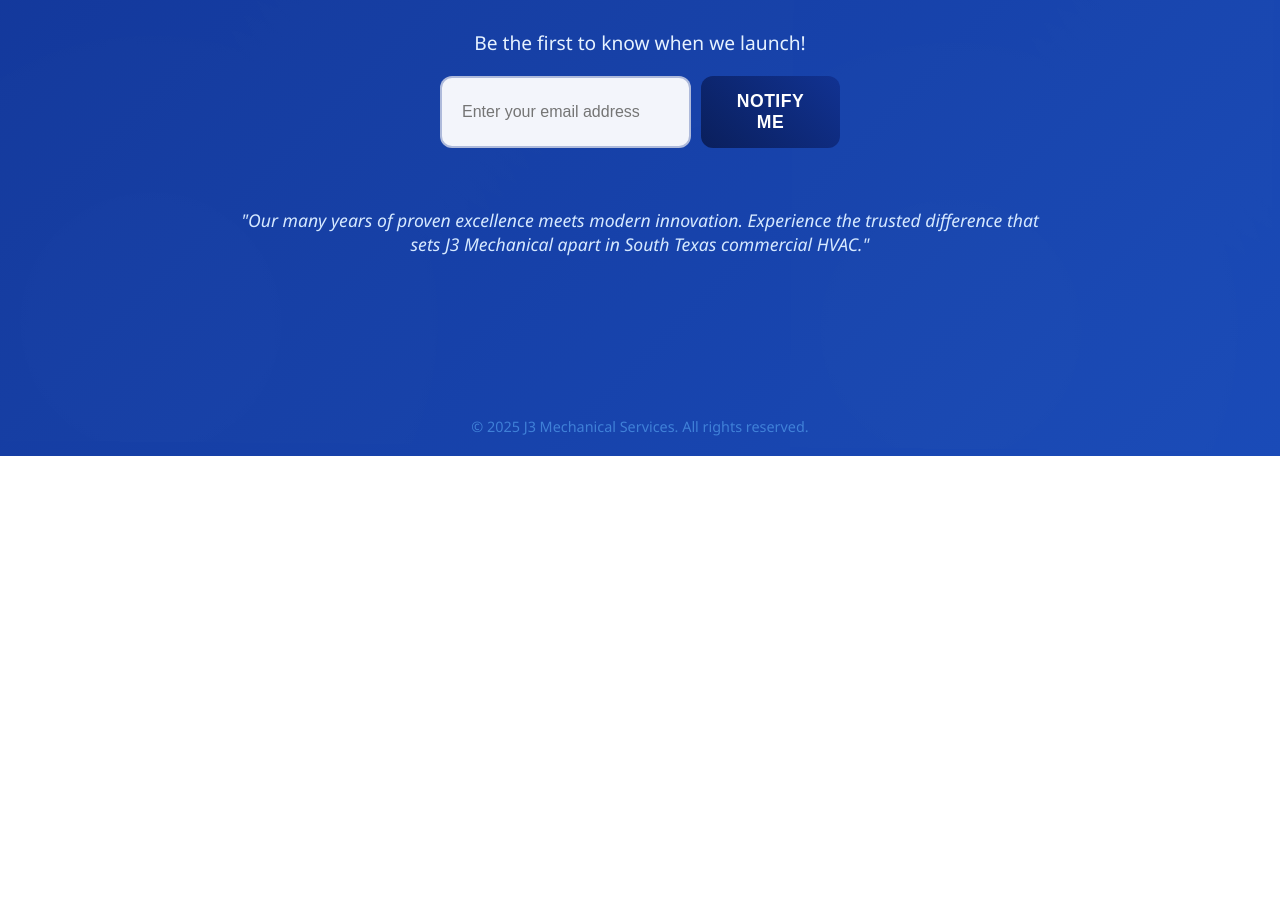
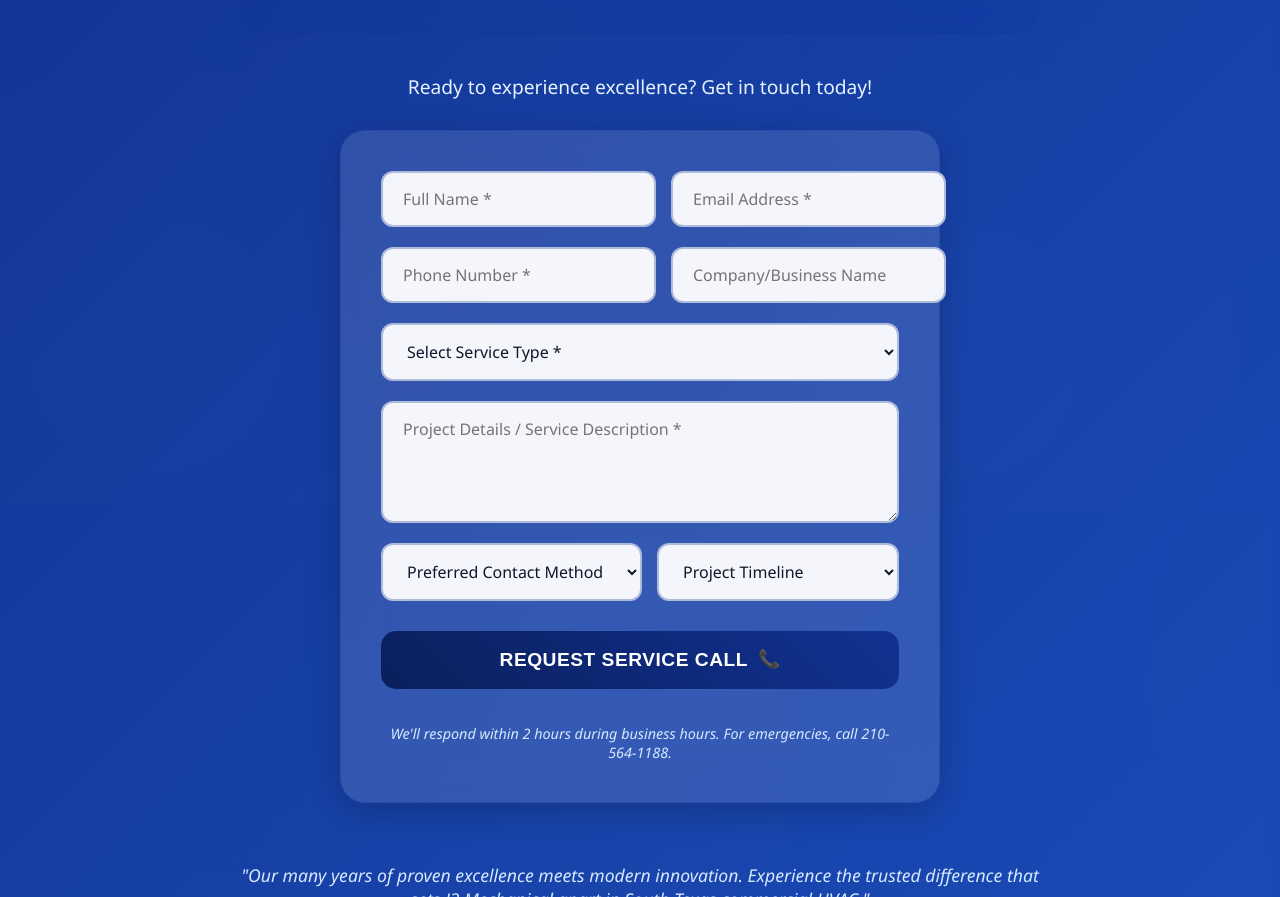
Before and after one commit to jaredbeyer/J3-Mechanical-site, a plain HTML site: page index.html in a window 1280 px wide. Shown: the part 1903-2800 px from the top of the page. Before the commit the page ends 2359 px from the top, so only its background shows below. Drawn offline with Linux system fonts and the light colour scheme.

Commit message:
Update index.html

````diff
--- a/index.html
+++ b/index.html
@@ -1,10 +1,12 @@
 <!DOCTYPE html>
+
 <html lang="en">
 <head>
     <meta charset="UTF-8">
     <meta name="viewport" content="width=device-width, initial-scale=1.0">
     <title>J3 Mechanical Services - Commercial HVAC Contractor | San Antonio, Hill Country, RGV, Corpus Christi | Coming Soon</title>
 
+```
 <!-- SEO Meta Tags -->
 <meta name="description" content="J3 Mechanical Services - With years of commercial HVAC excellence serving San Antonio, Hill Country, Rio Grande Valley, Corpus Christi, Boerne, Bandera & New Braunfels. Licensed TDLR contractor (License #TACLA00116129E) specializing in commercial installation, replacement, construction, maintenance & 24/7 emergency service. Trusted service rooted in integrity and faith-based principles.">
 <meta name="keywords" content="commercial HVAC San Antonio, commercial air conditioning San Antonio, HVAC contractor Hill Country, commercial HVAC Rio Grande Valley, HVAC Corpus Christi, commercial HVAC Boerne, HVAC contractor New Braunfels, HVAC Bandera Texas, J3 Mechanical Services, commercial HVAC installation, emergency HVAC service, licensed HVAC contractor Texas, TDLR licensed, better than Comfort Air, FRG alternative, Shaefer Mechanical competitor, Beyer Mechancial">
@@ -48,10 +50,10 @@
   "foundingDate": "1974",
   "address": {
     "@type": "PostalAddress",
-        "streetAddress": "17105 Beyer John Drive",
-        "addressLocality": "Selma",
+    "streetAddress": "Coming Soon",
+    "addressLocality": "San Antonio",
     "addressRegion": "TX",
-        "postalCode": "78154",
+    "postalCode": "78000",
     "addressCountry": "US"
   },
   "geo": {
@@ -379,24 +381,76 @@
 
     .cta-text {
         font-size: 1.2rem;
-            margin-bottom: 20px;
+        margin-bottom: 30px;
         color: #e6f2ff;
     }
 
-        .notify-form {
-            display: flex;
-            gap: 10px;
-            max-width: 400px;
+    .contact-form-container {
+        max-width: 600px;
         margin: 0 auto;
+        background: rgba(255, 255, 255, 0.12);
+        backdrop-filter: blur(20px);
+        border: 1px solid rgba(17, 50, 146, 0.25);
+        border-radius: 25px;
+        padding: 40px;
+        box-shadow: 0 8px 32px rgba(0, 0, 0, 0.2);
     }
 
-        .notify-btn {
-            padding: 15px 30px;
+    .contact-form {
+        display: flex;
+        flex-direction: column;
+        gap: 20px;
+    }
+
+    .form-row {
+        display: grid;
+        grid-template-columns: 1fr 1fr;
+        gap: 15px;
+    }
+
+    .form-group {
+        display: flex;
+        flex-direction: column;
+    }
+
+    .form-input,
+    .form-select,
+    .form-textarea {
+        padding: 15px 20px;
+        border: 2px solid rgba(17, 50, 146, 0.3);
+        border-radius: 12px;
+        font-size: 1rem;
+        background: rgba(255, 255, 255, 0.95);
+        color: #0f172a;
+        transition: all 0.3s ease;
+        font-family: inherit;
+    }
+
+    .form-input:focus,
+    .form-select:focus,
+    .form-textarea:focus {
+        outline: none;
+        border-color: #113292;
+        box-shadow: 0 0 0 3px rgba(17, 50, 146, 0.2);
+        transform: scale(1.01);
+    }
+
+    .form-select {
+        cursor: pointer;
+    }
+
+    .form-textarea {
+        resize: vertical;
+        min-height: 120px;
+    }
+
+    .submit-btn {
+        padding: 18px 35px;
         background: linear-gradient(45deg, #0a1f5c, #113292);
         color: white;
         border: none;
-            border-radius: 12px;
-            font-size: 1.1rem;
+        border-radius: 15px;
+        font-size: 1.2rem;
         font-weight: 700;
         cursor: pointer;
         transition: all 0.3s cubic-bezier(0.4, 0, 0.2, 1);
@@ -404,9 +458,14 @@
         overflow: hidden;
         text-transform: uppercase;
         letter-spacing: 0.5px;
+        display: flex;
+        align-items: center;
+        justify-content: center;
+        gap: 10px;
+        margin-top: 10px;
     }
 
-        .notify-btn::before {
+    .submit-btn::before {
         content: '';
         position: absolute;
         top: 0;
@@ -417,34 +476,28 @@
         transition: left 0.5s;
     }
 
-        .notify-btn:hover::before {
+    .submit-btn:hover::before {
         left: 100%;
     }
 
-        .notify-btn:hover {
-            transform: translateY(-3px) scale(1.05);
+    .submit-btn:hover {
+        transform: translateY(-3px) scale(1.02);
         box-shadow:
             0 10px 25px rgba(17, 50, 146, 0.4),
             0 0 0 3px rgba(74, 144, 226, 0.2);
         background: linear-gradient(45deg, #113292, #1a4bb8);
     }
 
-        .email-input {
-            flex: 1;
-            padding: 15px 20px;
-            border: 2px solid rgba(17, 50, 146, 0.3);
-            border-radius: 12px;
-            font-size: 1rem;
-            background: rgba(255, 255, 255, 0.95);
-            color: #0f172a;
-            transition: all 0.3s ease;
+    .btn-icon {
+        font-size: 1.1rem;
     }
 
-        .email-input:focus {
-            outline: none;
-            border-color: #113292;
-            box-shadow: 0 0 0 3px rgba(17, 50, 146, 0.2);
-            transform: scale(1.02);
+    .form-note {
+        font-size: 0.9rem;
+        color: #d6e9ff;
+        text-align: center;
+        margin-top: 15px;
+        font-style: italic;
     }
 
     .competitor-section {
@@ -488,23 +541,46 @@
             font-size: 1.1rem;
         }
 
-            .notify-form {
-                flex-direction: column;
-            }
-
         .services-grid {
             grid-template-columns: 1fr;
         }
+
+        .form-row {
+            grid-template-columns: 1fr;
+            gap: 15px;
+        }
+
+        .contact-form-container {
+            padding: 25px;
+            margin: 0 15px;
+        }
+
+        .submit-btn {
+            font-size: 1.1rem;
+            padding: 16px 30px;
+        }
+
+        .container {
+            padding: 20px 15px 120px 15px;
+        }
+
+        .footer {
+            font-size: 0.8rem;
+            bottom: 15px;
+        }
     }
 </style>
+```
+
 </head>
 <body>
     <div class="container">
         <div class="background-pattern"></div>
 
+```
     <header class="logo-section">
         <img src="/logo.png" alt="J3 Mechanical Services - Commercial HVAC Contractor San Antonio Texas" class="logo-image">
-            <p class="tagline">Experience & Excellence Rooted in Integrity</p>
+        <p class="tagline">Experience Excellence Rooted in Integrity</p>
     </header>
 
     <main class="main-content">
@@ -574,11 +650,73 @@
         </div>
 
         <div class="cta-section">
-                <p class="cta-text">Be the first to know when we launch!</p>
-                <form class="notify-form" id="notifyForm">
-                    <input type="email" class="email-input" placeholder="Enter your email address" required>
-                    <button type="submit" class="notify-btn">Notify Me</button>
+            <p class="cta-text">Ready to experience excellence? Get in touch today!</p>
+            <div class="contact-form-container">
+                <form class="contact-form" action="https://formspree.io/f/YOUR_FORM_ID" method="POST" id="contactForm">
+                    <div class="form-row">
+                        <div class="form-group">
+                            <input type="text" name="name" class="form-input" placeholder="Full Name *" required>
+                        </div>
+                        <div class="form-group">
+                            <input type="email" name="email" class="form-input" placeholder="Email Address *" required>
+                        </div>
+                    </div>
+
+                    <div class="form-row">
+                        <div class="form-group">
+                            <input type="tel" name="phone" class="form-input" placeholder="Phone Number *" required>
+                        </div>
+                        <div class="form-group">
+                            <input type="text" name="company" class="form-input" placeholder="Company/Business Name">
+                        </div>
+                    </div>
+
+                    <div class="form-group">
+                        <select name="service_type" class="form-select" required>
+                            <option value="">Select Service Type *</option>
+                            <option value="emergency_service">Emergency Service Call</option>
+                            <option value="maintenance">Scheduled Maintenance</option>
+                            <option value="new_installation">New HVAC Installation</option>
+                            <option value="replacement">HVAC Replacement</option>
+                            <option value="commercial_bid">Commercial Project Bid</option>
+                            <option value="consultation">Free Consultation</option>
+                            <option value="other">Other</option>
+                        </select>
+                    </div>
+
+                    <div class="form-group">
+                        <textarea name="message" class="form-textarea" placeholder="Project Details / Service Description *" rows="4" required></textarea>
+                    </div>
+
+                    <div class="form-row">
+                        <div class="form-group">
+                            <select name="contact_preference" class="form-select">
+                                <option value="">Preferred Contact Method</option>
+                                <option value="phone">Phone Call</option>
+                                <option value="email">Email</option>
+                                <option value="either">Either</option>
+                            </select>
+                        </div>
+                        <div class="form-group">
+                            <select name="timeline" class="form-select">
+                                <option value="">Project Timeline</option>
+                                <option value="emergency">Emergency (ASAP)</option>
+                                <option value="this_week">This Week</option>
+                                <option value="this_month">This Month</option>
+                                <option value="next_month">Next Month</option>
+                                <option value="planning">Planning Stage</option>
+                            </select>
+                        </div>
+                    </div>
+
+                    <button type="submit" class="submit-btn">
+                        <span class="btn-text">Request Service Call</span>
+                        <span class="btn-icon">📞</span>
+                    </button>
+
+                    <p class="form-note">We'll respond within 2 hours during business hours. For emergencies, call 210-564-1188.</p>
                 </form>
+            </div>
         </div>
 
         <div class="competitor-section">
@@ -595,15 +733,23 @@
 </div>
 
 <script>
-        // Email notification form
-        document.getElementById('notifyForm').addEventListener('submit', function(e) {
-            e.preventDefault();
-            const email = this.querySelector('.email-input').value;
+    // Contact form handling
+    document.getElementById('contactForm').addEventListener('submit', function(e) {
+        const submitBtn = this.querySelector('.submit-btn');
+        const originalText = submitBtn.innerHTML;
 
-            // Here you would typically send the email to your backend
-            // For now, we'll just show a success message
-            alert('Thank you! We\'ll notify you when J3 Mechanical Services launches.');
-            this.querySelector('.email-input').value = '';
+        // Show loading state
+        submitBtn.innerHTML = '<span class="btn-text">Sending...</span><span class="btn-icon">⏳</span>';
+        submitBtn.disabled = true;
+
+        // Note: Form will be handled by Formspree
+        // The form will redirect or show success message automatically
+
+        // Reset button after a delay (fallback)
+        setTimeout(() => {
+            submitBtn.innerHTML = originalText;
+            submitBtn.disabled = false;
+        }, 3000);
     });
 
     // Add some interactive animations
@@ -636,5 +782,7 @@
     // Google Analytics would go here when ready
     // Google Search Console verification would go here when ready
 </script>
+```
+
 </body>
 </html>
````
Lines whose indentation alone changed are shown as unchanged.
